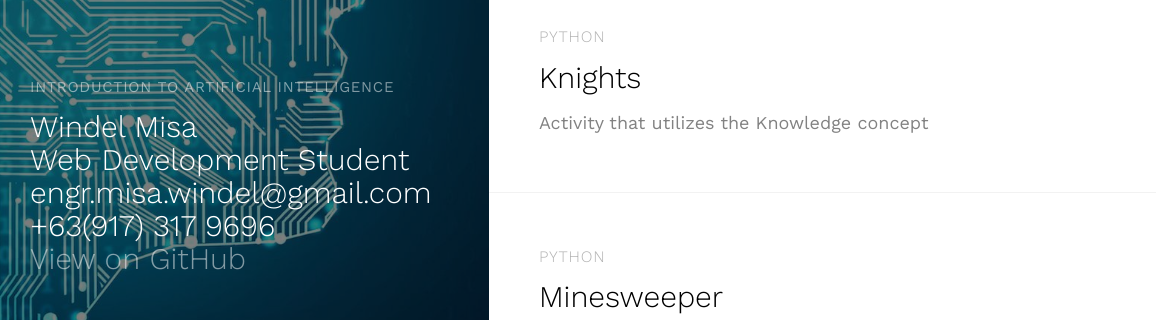
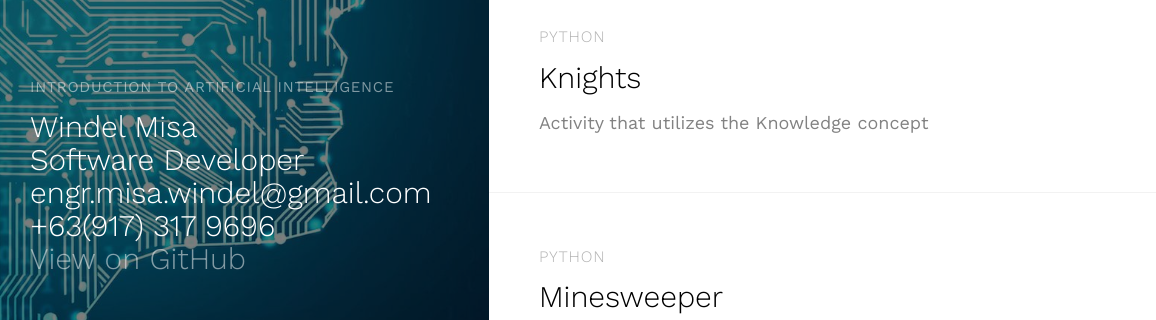
Before and after one commit to desoto13/Portfolio, a plain HTML site: page IntroToAI.html in a window 1280 px wide. Shown: the part 465-785 px from the top of the page, 0-1156 px from the left. Drawn offline with nearby package versions, Linux system fonts and the light colour scheme; files whose address does not match are found by name.

Commit message:
Changed from student to developer

```diff
--- a/IntroToAI.html
+++ b/IntroToAI.html
@@ -68,7 +68,7 @@
 			</nav>
 			<div class="featured">
 				<span>Introduction to Artificial Intelligence</span>
-				<h2>Windel Misa <br> Web Development Student<br>engr.misa.windel@gmail.com<br> +63(917) 317 9696<br><a href="https://github.com/desoto13/IntroToAI">View on GitHub</a></h2>
+				<h2>Windel Misa <br> Software Developer<br>engr.misa.windel@gmail.com<br> +63(917) 317 9696<br><a href="https://github.com/desoto13/IntroToAI">View on GitHub</a></h2>
 			</div>
 		</div>
 		<div id="fh5co-main-content">
```
Also changed, not shown: index.html (+1 -1 lines).
